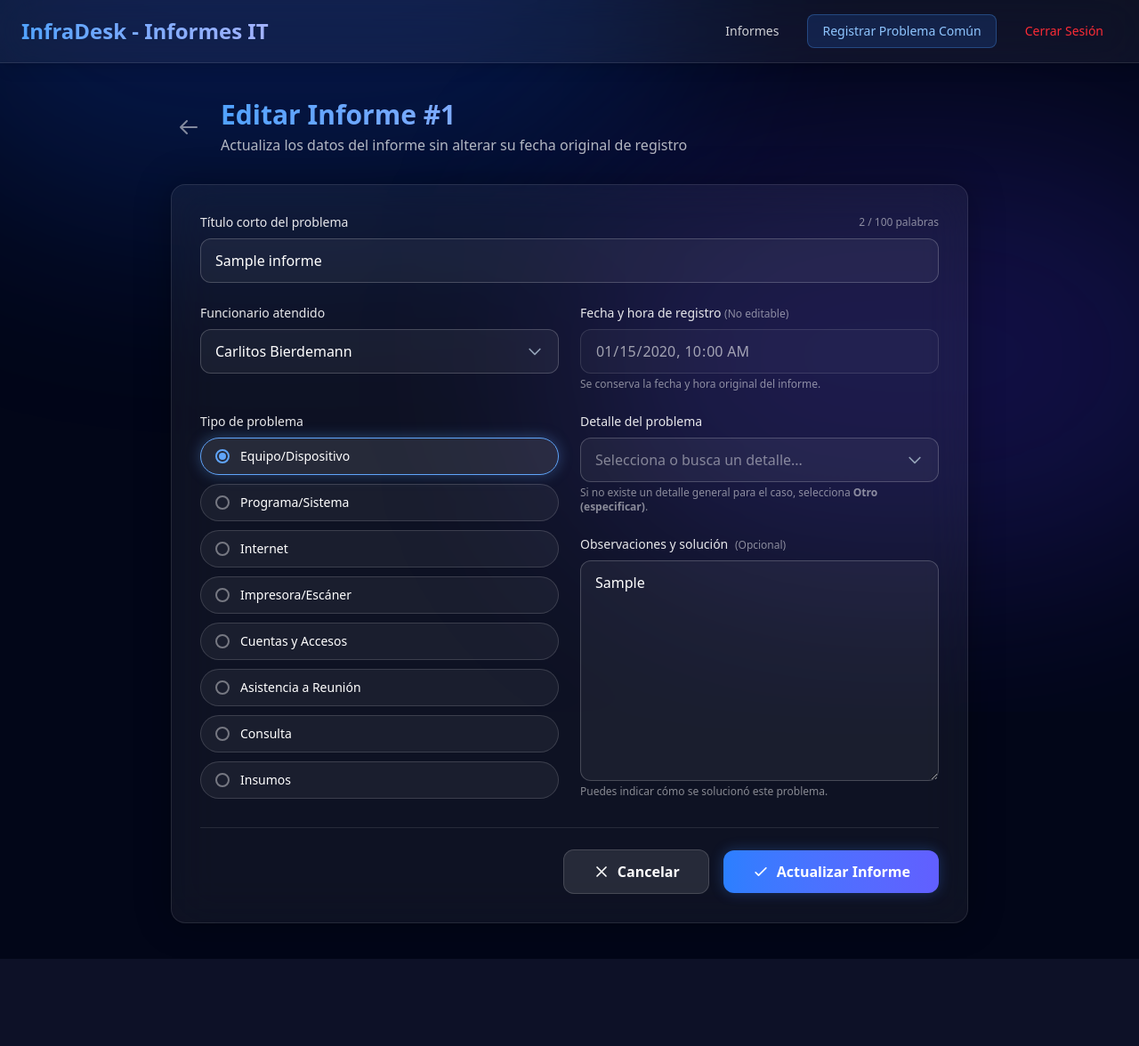
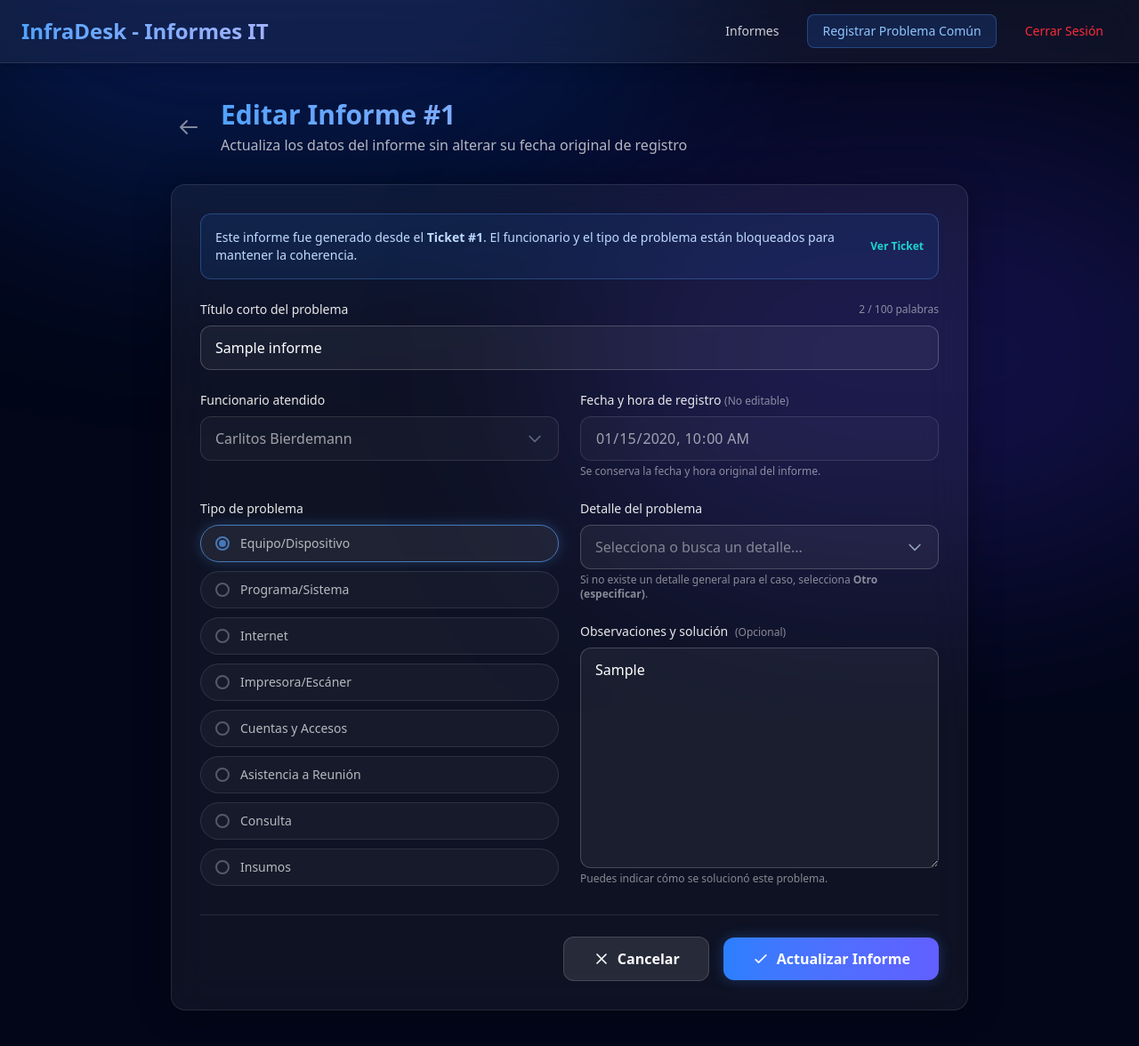
Before and after one commit to G-DevMax/sistema_bienes_it, a Laravel app: page /informes/1/edit in a window 1280 px wide. Shown: the whole page at 89% size. Before the commit the page ends 1078 px from the top, so only its background shows below. Run offline with Laravel 12, Linux system fonts and the light colour scheme; a user stored in the database is signed in; data comes from the database, SQL or seed files in the repository; tables that the repository leaves empty hold one stand-in row (values such as "Sample post"); style sheets or scripts are compiled from the project's sources; some libraries are stand-ins or nearby versions.

Commit message:
pre-v2.0: ACTUALIZACION DE LÓGICA A2
-> Se modifico la tabla de informes para que contenga un tanto el id del ticket al cual corresponde el informe, asi como tambien capturar el id del usuario que cerro el ticket

```diff
--- a/app/Http/Controllers/Informes/InformeController.php
+++ b/app/Http/Controllers/Informes/InformeController.php
@@ -16,7 +16,7 @@ class InformeController extends Controller
 {
     public function index(Request $request)
     {
-        $query = informes::with(['funcionario', 'detalle'])
+        $query = informes::with(['funcionario', 'detalle', 'tecnico'])
             ->buscadorUniversal($request->search)
             ->orderByDesc('created_at')
             ->orderByDesc('id');
@@ -44,6 +44,7 @@ class InformeController extends Controller
     public function store(Request $request)
     {
         $datos = $this->validarInforme($request);
+        $datos['user_id'] = Auth::id();
 
         try {
             $informe = informes::create($datos);
@@ -70,22 +71,22 @@ class InformeController extends Controller
 
     public function show(string $id)
     {
-        $informe = informes::with(['funcionario.dependencia', 'detalle'])->findOrFail($id);
+        $informe = informes::with(['funcionario.dependencia', 'detalle', 'tecnico', 'ticket'])->findOrFail($id);
 
         return view('Informes.show', compact('informe'));
     }
 
     public function exportarPdf(string $id, InformePdfService $pdfService)
     {
-        $informe = informes::with(['funcionario.dependencia', 'detalle'])->findOrFail($id);
-        $pdf = $pdfService->generar($informe, Auth::user()?->name);
+        $informe = informes::with(['funcionario.dependencia', 'detalle', 'tecnico'])->findOrFail($id);
+        $pdf = $pdfService->generar($informe);
 
         return $pdf->stream($pdfService->nombreArchivo($informe));
     }
 
     public function edit(string $id)
     {
-        $informe = informes::findOrFail($id);
+        $informe = informes::with('ticket')->findOrFail($id);
         $funcionarios = funcionarios::where('estado_funcionario', 1)
             ->orWhere('id', $informe->funcionario_id)
             ->orderBy('nombre')
@@ -100,7 +101,16 @@ class InformeController extends Controller
     public function update(Request $request, string $id)
     {
         $informe = informes::findOrFail($id);
-        $datos = $this->validarInforme($request);
+
+        if ($informe->vieneDeTicket() && (
+            ($request->has('funcionario_id') && (int) $request->input('funcionario_id') !== (int) $informe->funcionario_id)
+            || ($request->has('tipo_problema') && $request->input('tipo_problema') !== $informe->tipo_problema)
+        )) {
+            return redirect()->route('informes.edit', $informe->id)
+                ->with('error', 'No se puede modificar el funcionario ni el tipo de problema de un informe generado desde un ticket.');
+        }
+
+        $datos = $this->validarInforme($request, $informe);
 
         try {
             $informe->update($datos);
@@ -126,8 +136,14 @@ class InformeController extends Controller
 
     public function destroy(string $id)
     {
+        $informe = informes::findOrFail($id);
+
+        if ($informe->vieneDeTicket()) {
+            return redirect()->route('informes.index')
+                ->with('error', 'No se puede eliminar un informe vinculado a un ticket.');
+        }
+
         try {
-            $informe = informes::findOrFail($id);
             $informe->delete();
 
             LoggerService::info('Informe eliminado', [
@@ -146,7 +162,7 @@ class InformeController extends Controller
         return redirect()->route('informes.index')->with('success', 'Informe eliminado exitosamente.');
     }
 
-    private function validarInforme(Request $request): array
+    private function validarInforme(Request $request, ?informes $informe = null): array
     {
         // "Otro (especificar)" puede llegar como "" o "otro" desde el select del frontend
         $detalleId = $request->input('detalle_id');
@@ -155,7 +171,10 @@ class InformeController extends Controller
             $detalleId = null;
         }
 
-        return $this->validateWithIndexRedirect($request, [
+        $vieneDeTicket = $informe?->vieneDeTicket() ?? false;
+        $tipoProblema = $vieneDeTicket ? $informe->tipo_problema : $request->input('tipo_problema');
+
+        $reglas = [
             'titulo' => [
                 'required',
                 'string',
@@ -167,14 +186,19 @@ class InformeController extends Controller
                     }
                 },
             ],
-            'funcionario_id' => ['required', 'exists:funcionarios,id'],
-            'tipo_problema' => ['required', Rule::in(informes::TIPOS_PROBLEMA)],
             'detalle_id' => [
                 'nullable',
-                Rule::exists('detalles_problemas', 'id')->where('tipo_problema', $request->input('tipo_problema')),
+                Rule::exists('detalles_problemas', 'id')->where('tipo_problema', $tipoProblema),
             ],
             'observacion' => [Rule::requiredIf(empty($detalleId)), 'nullable', 'string'],
-        ], [
+        ];
+
+        if (! $vieneDeTicket) {
+            $reglas['funcionario_id'] = ['required', 'exists:funcionarios,id'];
+            $reglas['tipo_problema'] = ['required', Rule::in(informes::TIPOS_PROBLEMA)];
+        }
+
+        return $this->validateWithIndexRedirect($request, $reglas, [
             'titulo.required' => 'El título del informe es obligatorio.',
             'titulo.max' => 'El título no puede superar los 500 caracteres.',
             'funcionario_id.required' => 'Debe seleccionar el funcionario atendido.',
--- a/app/Http/Controllers/Tickets/TicketController.php
+++ b/app/Http/Controllers/Tickets/TicketController.php
@@ -295,7 +295,7 @@ class TicketController extends Controller
 
     public function show(Ticket $ticket): View
     {
-        $ticket->load(['funcionario.dependencia', 'tecnicoAsignado', 'detalle', 'historial.responsable', 'historial.funcionario']);
+        $ticket->load(['funcionario.dependencia', 'tecnicoAsignado', 'detalle', 'informe', 'historial.responsable', 'historial.funcionario']);
         $tecnicos = User::where('estado_user', 1)
             ->whereIn('rol_id', [rol::ADMIN, rol::TECNICO_TERCERIZADO])
             ->orderBy('name')
@@ -448,7 +448,7 @@ class TicketController extends Controller
                     'fecha' => now()->toDateString(),
                 ]);
 
-                $informe = informes::create($ticketBloqueado->datosParaInforme($detalle?->id, $observacion));
+                $informe = informes::create($ticketBloqueado->datosParaInforme($detalle?->id, $observacion, Auth::id()));
 
                 return null;
             });
--- a/app/Models/Informes/informes.php
+++ b/app/Models/Informes/informes.php
@@ -3,10 +3,13 @@
 namespace App\Models\Informes;
 
 use App\Models\funcionarios;
+use App\Models\Tickets\Ticket;
+use App\Models\User;
 use App\Traits\BuscadorUniversal;
 use App\Traits\LogsHistory;
 use Illuminate\Database\Eloquent\Factories\HasFactory;
 use Illuminate\Database\Eloquent\Model;
+use Illuminate\Database\Eloquent\Relations\BelongsTo;
 
 class informes extends Model
 {
@@ -32,6 +35,8 @@ class informes extends Model
 
     // created_at queda fuera de $fillable para que la fecha y hora de registro nunca sea editable
     protected $fillable = [
+        'ticket_id',
+        'user_id',
         'titulo',
         'funcionario_id',
         'tipo_problema',
@@ -47,14 +52,29 @@ class informes extends Model
         ];
     }
 
-    public function funcionario()
+    public function ticket(): BelongsTo
+    {
+        return $this->belongsTo(Ticket::class, 'ticket_id');
+    }
+
+    public function tecnico(): BelongsTo
+    {
+        return $this->belongsTo(User::class, 'user_id');
+    }
+
+    public function funcionario(): BelongsTo
     {
         return $this->belongsTo(funcionarios::class, 'funcionario_id');
     }
 
-    public function detalle()
+    public function detalle(): BelongsTo
     {
         return $this->belongsTo(detalles_problemas::class, 'detalle_id');
+    }
+
+    public function vieneDeTicket(): bool
+    {
+        return $this->ticket_id !== null;
     }
 
     public function detalleTexto(): string
--- a/app/Models/Tickets/Ticket.php
+++ b/app/Models/Tickets/Ticket.php
@@ -4,12 +4,14 @@ namespace App\Models\Tickets;
 
 use App\Models\funcionarios;
 use App\Models\Informes\detalles_problemas;
+use App\Models\Informes\informes;
 use App\Models\User;
 use App\Traits\BuscadorUniversal;
 use Illuminate\Database\Eloquent\Factories\HasFactory;
 use Illuminate\Database\Eloquent\Model;
 use Illuminate\Database\Eloquent\Relations\BelongsTo;
 use Illuminate\Database\Eloquent\Relations\HasMany;
+use Illuminate\Database\Eloquent\Relations\HasOne;
 use Illuminate\Support\Carbon;
 use Illuminate\Support\Str;
 
@@ -116,6 +118,11 @@ class Ticket extends Model
         return $this->hasMany(TicketHistory::class, 'ticket_id')->orderByDesc('created_at')->orderByDesc('id');
     }
 
+    public function informe(): HasOne
+    {
+        return $this->hasOne(informes::class, 'ticket_id');
+    }
+
     public function estaCerrado(): bool
     {
         return $this->estado === self::ESTADO_CERRADO;
@@ -200,11 +207,13 @@ class Ticket extends Model
     /**
      * Prepara los atributos para generar automáticamente el informe técnico al cerrar el ticket.
      *
-     * @return array{titulo: string, funcionario_id: int, tipo_problema: string, detalle_id: int|null, observacion: string|null}
+     * @return array{ticket_id: int|null, user_id: int|null, titulo: string, funcionario_id: int, tipo_problema: string, detalle_id: int|null, observacion: string|null}
      */
-    public function datosParaInforme(?int $detalleId = null, ?string $observacion = null): array
+    public function datosParaInforme(?int $detalleId = null, ?string $observacion = null, ?int $userId = null): array
     {
         return [
+            'ticket_id' => $this->id !== null ? (int) $this->id : null,
+            'user_id' => $this->asignado_a !== null ? (int) $this->asignado_a : $userId,
             'titulo' => Str::limit(trim((string) $this->descripcion_problema), 495, ''),
             'funcionario_id' => (int) $this->funcionario_id,
             'tipo_problema' => (string) $this->tipo_problema,
--- a/resources/views/Informes/_form.blade.php
+++ b/resources/views/Informes/_form.blade.php
@@ -11,6 +11,7 @@
     ];
 
     $esEdicion = isset($informe);
+    $bloqueadoPorTicket = $esEdicion && $informe->vieneDeTicket();
     $tipoActual = old('tipo_problema', $informe->tipo_problema ?? ($tiposProblema[0] ?? 'Hardware'));
     $funcionarioActual = old('funcionario_id', $informe->funcionario_id ?? '');
 
@@ -28,6 +29,15 @@
 @endphp
 
 <div class="bg-white/5 backdrop-blur-xl border border-white/10 rounded-2xl p-8 shadow-[0_0_40px_rgba(0,0,0,0.3)]">
+    @if ($bloqueadoPorTicket)
+        <div class="mb-6 p-4 rounded-xl bg-blue-500/10 border border-blue-400/30 text-sm text-blue-200 flex items-center justify-between gap-4">
+            <span>Este informe fue generado desde el <strong>Ticket #{{ $informe->ticket_id }}</strong>. El funcionario y el tipo de problema están bloqueados para mantener la coherencia.</span>
+            @can('tickets.ver')
+                <a href="{{ route('tickets.show', $informe->ticket_id) }}"
+                    class="shrink-0 text-xs font-semibold text-[#1CD6CE] hover:underline">Ver Ticket</a>
+            @endcan
+        </div>
+    @endif
     <form action="{{ $action }}" method="POST" id="form-informe">
         @csrf
         @if ($method !== 'POST')
@@ -50,7 +60,8 @@
             <!-- Funcionario atendido -->
             <div>
                 <label for="funcionario_id" class="block mb-2 text-sm font-medium text-white/90">Funcionario atendido</label>
-                <select id="funcionario_id" name="funcionario_id" class="searchable-select {{ $input }} appearance-none"
+                <select id="funcionario_id" name="funcionario_id" @disabled($bloqueadoPorTicket)
+                    class="searchable-select {{ $input }} appearance-none"
                     placeholder="Selecciona un funcionario..." required>
                     <option value="" disabled {{ $funcionarioActual ? '' : 'selected' }}>Selecciona un funcionario</option>
                     @foreach ($funcionarios as $func)
@@ -81,9 +92,9 @@
                 <div class="flex flex-col gap-2.5">
                     @foreach ($tiposProblema as $tipo)
                         @php $color = $coloresTipo[$tipo] ?? '#60a5fa'; @endphp
-                        <label class="relative cursor-pointer block">
+                        <label class="relative {{ $bloqueadoPorTicket ? 'cursor-not-allowed opacity-70' : 'cursor-pointer' }} block">
                             <input type="radio" name="tipo_problema" value="{{ $tipo }}" class="peer sr-only"
-                                {{ $tipoActual === $tipo ? 'checked' : '' }} required>
+                                {{ $tipoActual === $tipo ? 'checked' : '' }} @disabled($bloqueadoPorTicket) required>
                             <div class="flex items-center gap-3 px-4 py-2.5 rounded-full border border-white/15 bg-white/5 transition-all hover:bg-white/10 peer-checked:bg-white/10"
                                 style="--c: {{ $color }}" data-card>
                                 <span class="w-4 h-4 rounded-full border-2 border-white/40 flex items-center justify-center shrink-0 radio-ring">
```
Also changed, not shown: app/Services/Informes/InformePdfService.php (+5 -15 lines), database/seeders/RolesSeeder.php (+7 -7 lines), resources/views/Informes/show.blade.php (+18 -0 lines), resources/views/Tickets/show.blade.php (+7 -5 lines), tests/Feature/InformeWorkflowTest.php (added, +195 -0 lines), tests/Feature/TicketTest.php (+8 -2 lines), database/migrations/2026_11_16_135130_create_informes_table.php.
